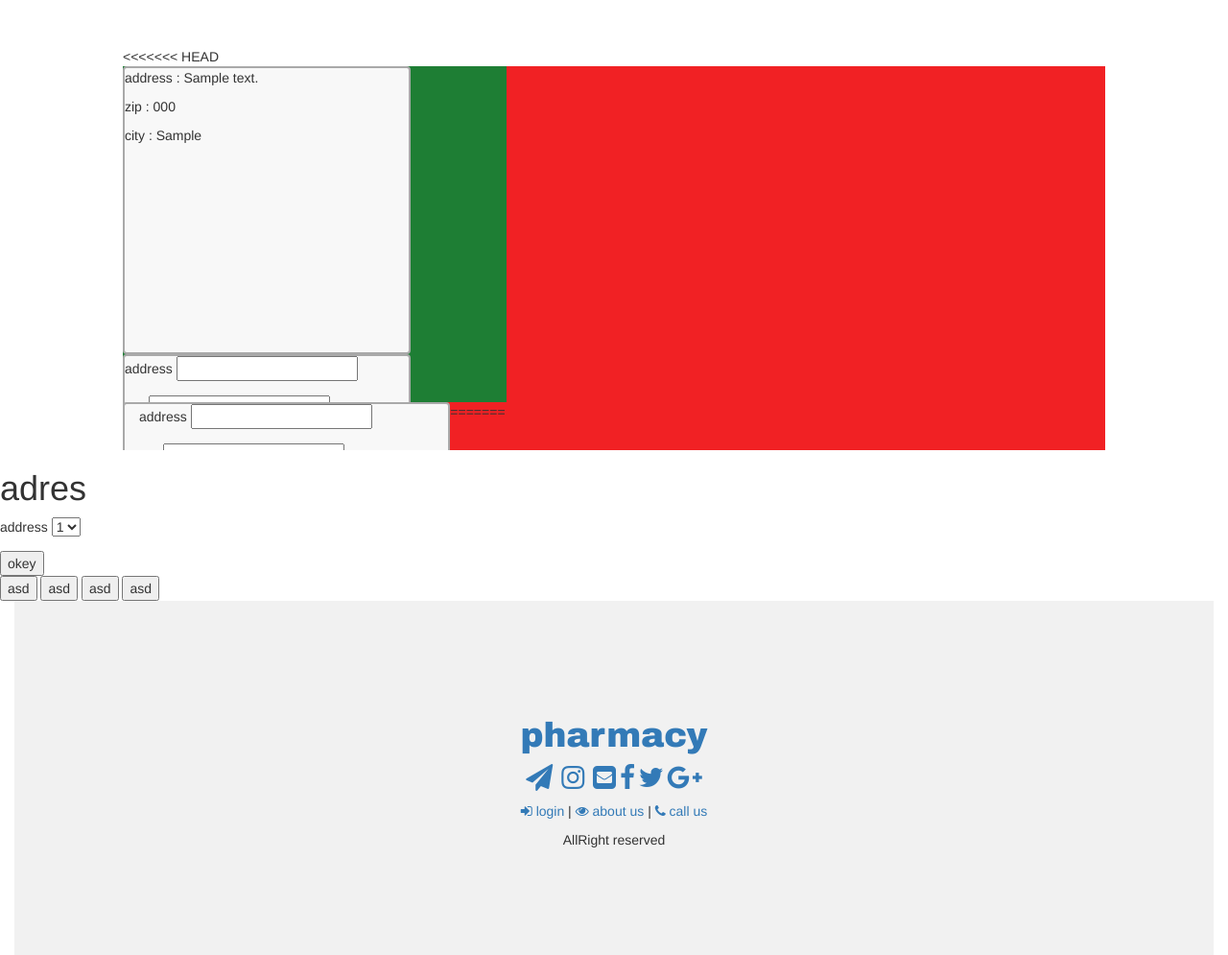
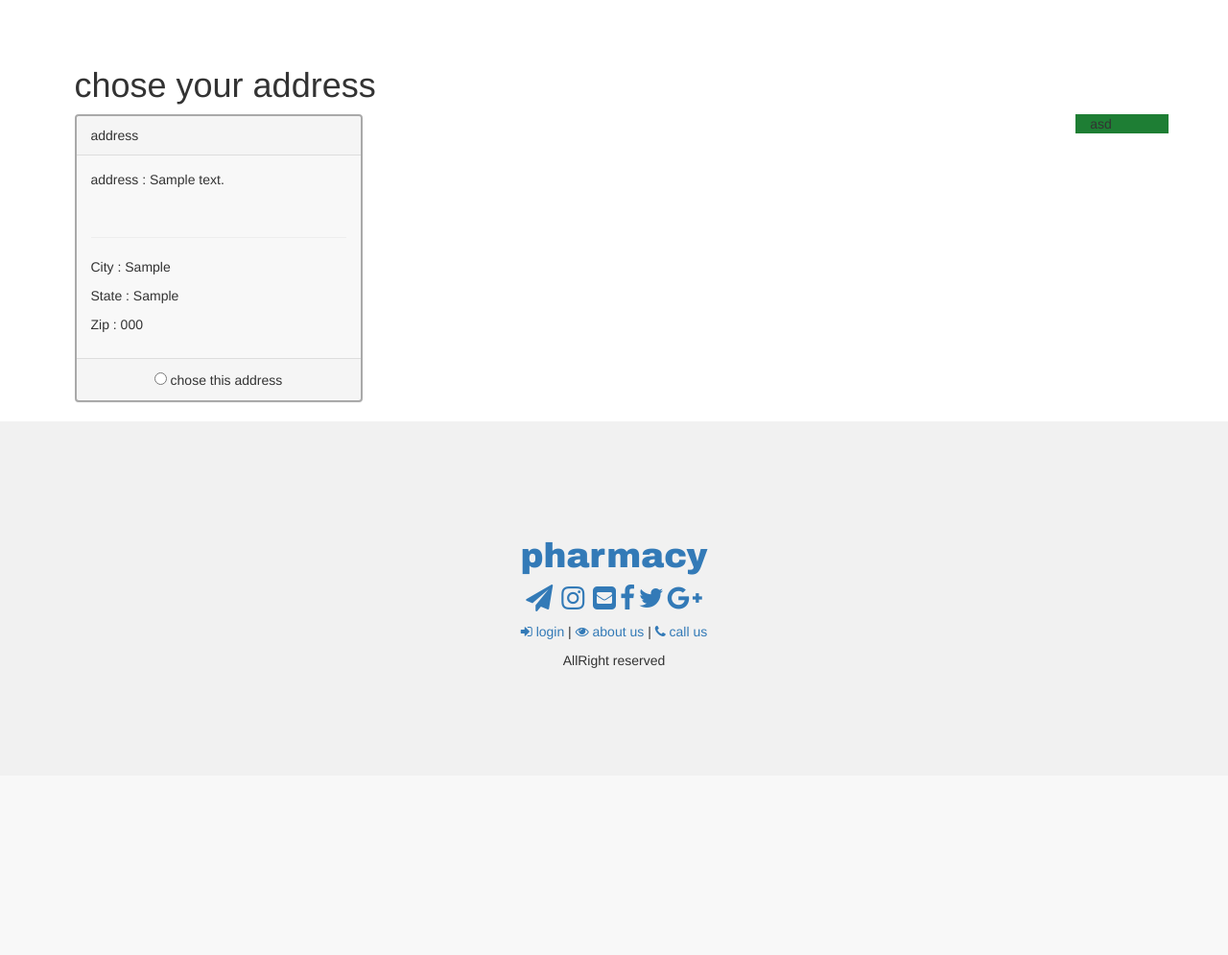
Before and after one commit to tarahiweb/pharmacy, a Django app: template orders/templates/orders/info-chek.html in a window 1280 px wide. Shown: the part 51-1046 px from the top of the page at 96% size. After the commit the page ends 747 px from the top, so only its background shows below. Run offline with Django 3.2, Linux system fonts and the light colour scheme; tables that the repository leaves empty hold one stand-in row (values such as "Sample post"); the template is opened without the code that fills it: values that come from a table or form of the project are taken from there, most other values are stand-ins (such as "Sample title", 1, 10 or a date in 2020); some libraries are stand-ins or nearby versions.

Commit message:
chek out

```diff
--- a/orders/templates/orders/info-chek.html
+++ b/orders/templates/orders/info-chek.html
@@ -1,84 +1,99 @@
 {% extends 'base/base.html' %}
 {% load static %}
 {% block content %}
-    <div class="container-fluid">
-    <div class="row">
-    <div  style="width: 80%;margin: auto">
-    {% if  info %}
+    <div class="container-fluid" style="">
+    <div  style="width: 90%;margin: auto">
+        <h1>chose your address</h1>
+        <div class="row">
+        <div class="col-sm-11 col-xs-11" style="height: 320px;overflow-x: scroll;">
+            <div style="width: {% widthratio info.count 1 600 %}px;height: 301px;margin-bottom:0;">
 
-    {% endif %}
-<<<<<<< HEAD
-        <div style="width: 100%;height: 400px;background-color: #f12124;overflow-x: scroll">
-            <div style="width: {% widthratio info.count 1 400 %}px;height: 350px;background-color: #1e7e34">
                 {% for i in info %}
-                    <div  style="height: 300px;width:300px;background-color: #f8f8f8;border-radius: 4px;border: 2px darkgrey solid;display: inline-block">
-                        <p>address : {{ i.address }}</p>
-                        <p>zip : {{ i.zip }}</p>
-                        <p>city : {{ i.city }}</p>
+
+                    <div class="panel panel-default" style="height: 300px;width:300px;background-color: #f8f8f8;border-radius: 4px;border: 2px darkgrey solid;display: inline-block">
+                        <div class="panel-heading">address</div>
+                        <div class="panel-body">
+                            <p style="height: 50px">address : {{ i.address }}</p>
+                            <hr>
+                            <p>City : {{ i.city }}</p>
+                            <p>State : {{ i.city }}</p>
+                            <p>Zip : {{ i.zip }}</p>
+                        </div>
+                        <div class="panel-footer text-center">
+                            <input type="radio" name="gender" value="{{ i.pk }}"> chose this address
+                        </div>
                     </div>
                 {% endfor %}
-                <div  style="height: 300px;width:300px;background-color: #f8f8f8;border-radius: 4px;border: 2px darkgrey solid;display: inline-block">
-                    <form action="{% url 'user_profile:create-userinfo' %}?next={{ request.path }}" method="post">
-                        {% csrf_token %}
-                        <div class="form-group">
-                            <lable>address</lable>
-                            <input type="text" name="address">
+                                    <div class="panel panel-default" style="height: 300px;width:300px;background-color: #f8f8f8;border-radius: 4px;border: 2px darkgrey solid;display: inline-block">
+                        <div class="panel-heading">Add new address</div>
+                        <div class="panel-body">
+                            <form action="">
+
+                            </form>
+                            <p style="height: 50px">address : {{ i.address }}</p>
+                            <hr>
+                            <p>City : {{ i.city }}</p>
+                            <p>State : {{ i.city }}</p>
+                            <p>Zip : {{ i.zip }}</p>
                         </div>
-                        <div class="form-group">
-                            <lable>city</lable>
-                            <input type="text" name="city">
+                        <div class="panel-footer text-center">
+                            <button>asd</button>
                         </div>
-                        <div class="form-group">
-                            <lable>zip</lable>
-                            <input type="text" name="zip">
-                        </div>
-                        {#                <input type="hidden" name="next" value="{{ request.path }}">#}
-                        <button type="submit">submit</button>
-                    </form>
-                </div>
+                    </div>
+
+
+
             </div>
-=======
-
-        <div class="col-md-4" style="height: 200px;background-color: #f8f8f8;border-radius: 4px;border: 2px darkgrey solid">
-            <form action="{% url 'user_profile:create-userinfo' %}?next={{ request.path }}" method="post">
-                {% csrf_token %}
-                <div class="form-group">
-                    <lable>address</lable>
-                    <input type="text" name="address">
-                </div>
-                <div class="form-group">
-                    <lable>city</lable>
-                    <input type="text" name="city">
-                </div>
-                <div class="form-group">
-                    <lable>zip</lable>
-                    <input type="text" name="zip">
-                </div>
-{#                <input type="hidden" name="next" value="{{ request.path }}">#}
-                <button type="submit">submit</button>
-
-            </form>
->>>>>>> c0ffde86726c9010aa1cc3771ac3dc8c6e86f762
+         </div>
+        <div class="col-sm-1 col-xs-1" style="background-color: #1e7e34">
+            asd
+        </div>
         </div>
     </div>
     </div>
-        <h1>adres</h1>
-        <form action="{% url 'orders:order_create'%}" method="post">
-        {% csrf_token %}
-            <div class="form-group">
-                <lable>address</lable>
-                <select name="info" id="">
-                    {% for i in info %}
-                    <option value="{{ i.pk }}">{{ i.pk }}</option>
-                    {% endfor %}
-                </select>
-            </div>
-            <button type="submit">okey</button>
-        </form>
 
-    <button>asd</button>
-    <button>asd</button>
-    <button>asd</button>
-    <button>asd</button>
-</div>
+
+{#        </div>#}
+{#        </div>#}
+{#      #}
+{#            <div>#}
+{#                    <form action="{% url 'user_profile:create-userinfo' %}?next={{ request.path }}" method="post">#}
+{#                        {% csrf_token %}#}
+{#                        <div class="form-group">#}
+{#                            <lable>address</lable>#}
+{#                            <input type="text" name="address">#}
+{#                        </div>#}
+{#                        <div class="form-group">#}
+{#                            <lable>city</lable>#}
+{#                            <input type="text" name="city">#}
+{#                        </div>#}
+{#                        <div class="form-group">#}
+{#                            <lable>zip</lable>#}
+{#                            <input type="text" name="zip">#}
+{#                        </div>#}
+                        {#                <input type="hidden" name="next" value="{{ request.path }}">#}
+{#                        <button type="submit">submit</button>#}
+{#                    </form>#}
+{#                </div>#}
+{#        <br>#}
+{#        <h1>adres</h1>#}
+{#        <form action="{% url 'orders:order_create'%}" method="post">#}
+{#        {% csrf_token %}#}
+{#            <div class="form-group">#}
+{#                <lable>address</lable>#}
+{#                <select name="info" id="">#}
+{#                    {% for i in info %}#}
+{#                    <option value="{{ i.pk }}">{{ i.pk }}</option>#}
+{#                    {% endfor %}#}
+{#                </select>#}
+{#            </div>#}
+{#            <button type="submit">okey</button>#}
+{#        </form>#}
+{##}
+{#    <button>asd</button>#}
+{#    <button>asd</button>#}
+{#    <button>asd</button>#}
+{#    <button>asd</button>#}
+{#</div>#}
+{#    </div>#}
 {% endblock %}
```
Also changed, not shown: user_profile/migrations/0004_auto_20180113_1030.py (added).
